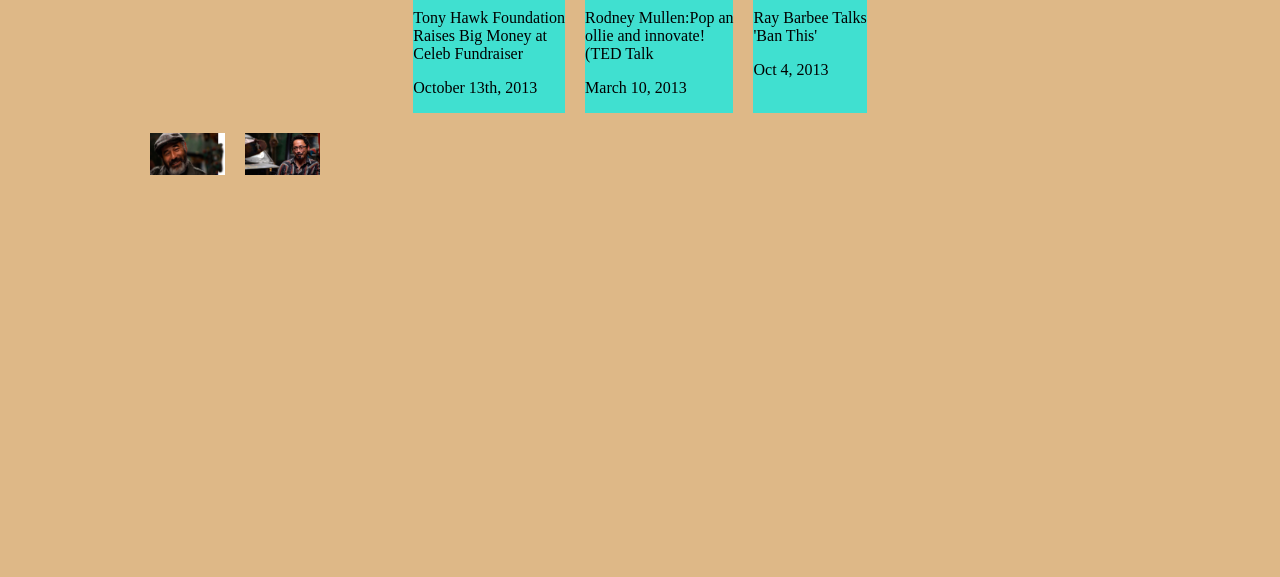
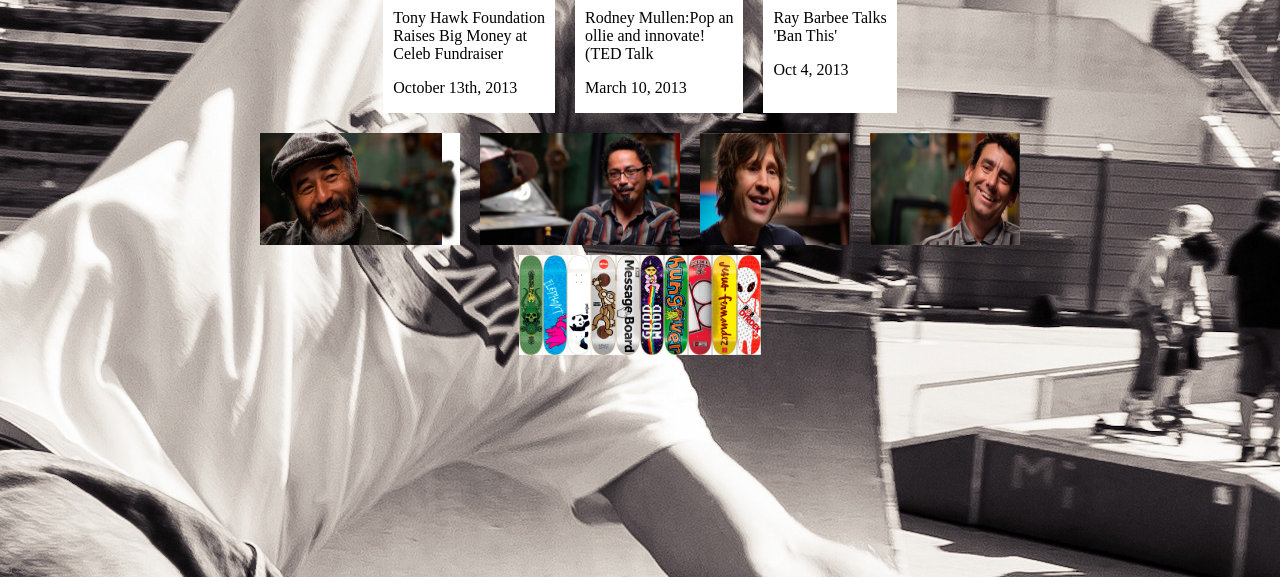
Before and after one commit to Kese-Sweat/Sk8, a plain HTML site: page index.html in a window 1280 px wide. Shown: the part 223-800 px from the top of the page. Drawn offline with Linux system fonts and the light colour scheme.

Commit message:
added backgroud

```diff
--- a/index.html
+++ b/index.html
@@ -18,21 +18,26 @@
           <p>- SK8T NEWS -</p>
             </div>
         </div>
-            <div class="top-boxes">
+
+        <div class="top-boxes">
                 <div class="words">
           <p>- SKATEBOARDERS -</p>
                 </div>
             </div>
+
             <div class="top-boxes">
                 <div class="words">
           <p>- BOARD DESIGN -</p>
                 </div>
             </div>
+
             <div class="top-boxes">
                 <div class="words">
           <p>- CONTACT US -</p>
         </div>
-        </div>
+            </div>
+
+
         </section>
 
 
@@ -82,7 +87,32 @@
         <img src="assets/sk8er-1.png" alt="" class="one">
         <div class="talent"></div>
         <img src="assets/sk8er-2.png" alt="" class="two">
+    <div class="talent"></div>
+    <img src="assets/sk8er-3.png" alt="" class="three">
+    <div class="talent"></div>
+    <img src="assets/sk8er-4.png" alt="" class="four">
+
         </div>
+
+        </div>
+
+        <div class="boardbox">
+            <div class="boardselection">
+                <img src="assets/sk8-1.png" alt="">
+                <img src="assets/sk8-2.png" alt="">
+                <img src="assets/sk8-3.png" alt="">
+                <img src="assets/sk8-4.png" alt="">
+                <img src="assets/sk8-5.png" alt="">
+                <img src="assets/sk8-6.png" alt="">
+                <img src="assets/sk8-7.png" alt="">
+                <img src="assets/sk8-8.png" alt="">
+                <img src="assets/sk8-9.png" alt="">
+                <img src="assets/sk8-10.png" alt="">
+
+
+
+
+            </div>
         </div>
 
 
--- a/main.css
+++ b/main.css
@@ -4,6 +4,7 @@ body{
     margin: auto;
     width: 1000px;
     position: relative;
+    background-image: url(assets/bg.jpg);
 
 }
 
@@ -95,7 +96,9 @@ section{
     width: fit-content;
     margin: 10px;
     text-align: start;
-    background-color: turquoise;
+    background-color: white;
+    padding-left: 10px;
+    padding-right: 10px;
 
 }
 
@@ -108,15 +111,45 @@ section{
 .talent{
     display: flex;
     margin: 10px;
+    justify-content: center;
+    flex-wrap: wrap;
 }
 
 .one{
 
-    width: 75px;
+    width: 200px;
 
 }
 
 .two{
 
-    width: 75px;
+    width: 200px;
 }
+
+.three{
+
+    width: 150px;
+}
+
+.four{
+
+    width: 150px;
+
+}
+
+.boardbox{
+
+    display: flex;
+    height: 100px;
+    justify-content: center;
+
+}
+
+.boardselection{
+    display: flex;
+    width: 30px;
+    justify-content: center;
+
+
+
+}
```
